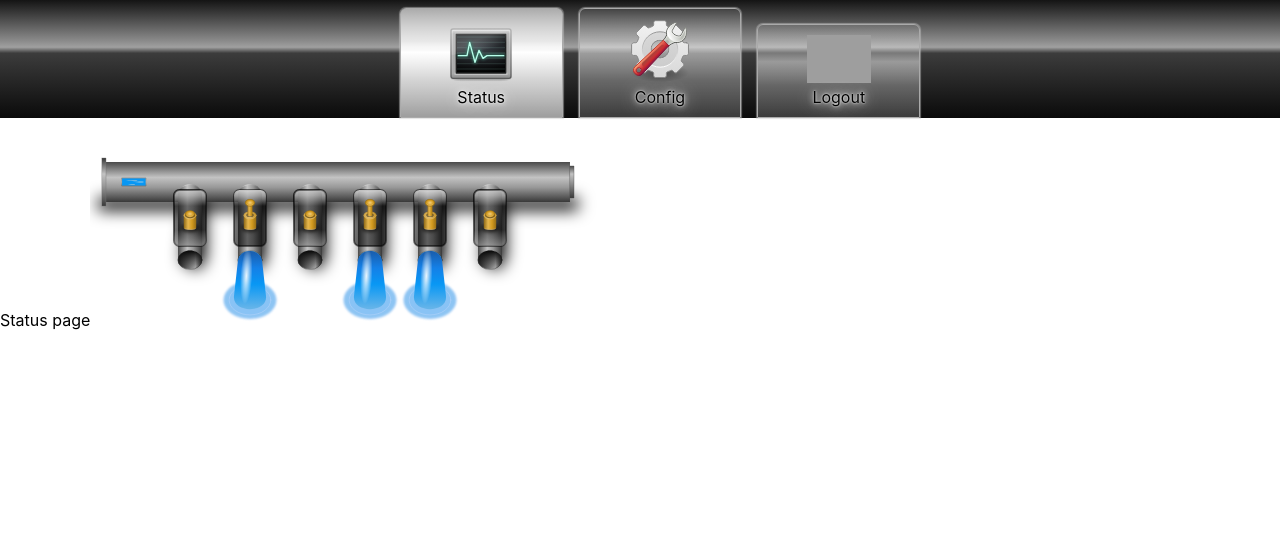
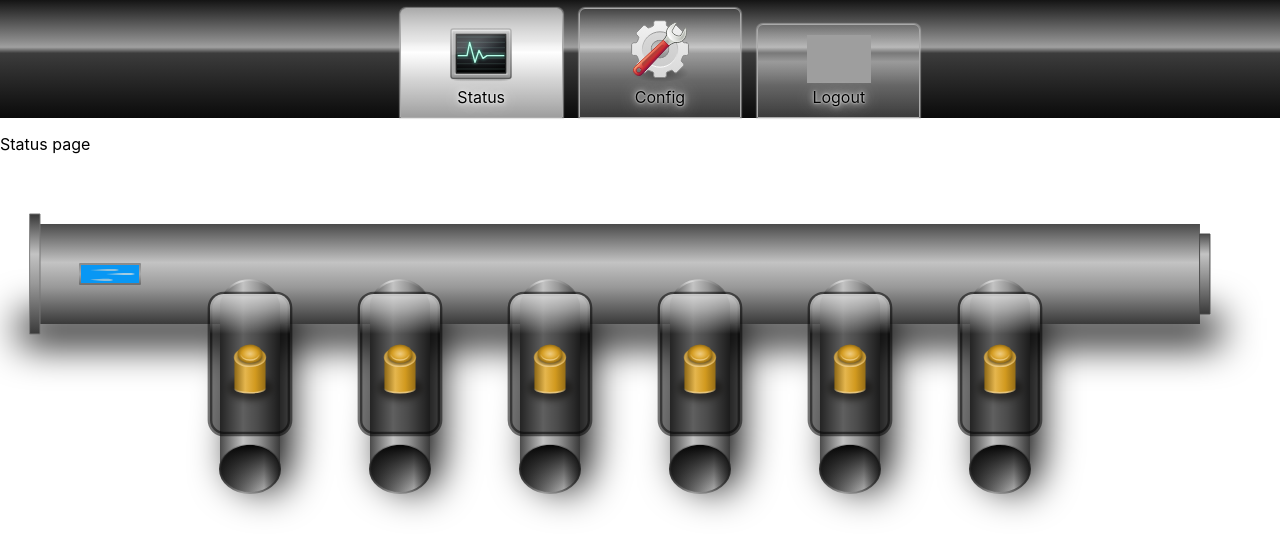
Before and after one commit to mmmaisel/empowerd, a React (Create React App) app in the folder gui/: page / in a window 1280 px wide. Both pictures are taken after a click on the button "Login". Shown: the top 554 px of the page. Built offline with nearby package versions, Linux system fonts and the light colour scheme; grey boxes are pictures that could not be loaded.

Commit message:
Make water switch widget clickable.

```diff
--- a/gui/src/Status.js
+++ b/gui/src/Status.js
@@ -3,13 +3,39 @@ import WaterSwitch from './WaterSwitch.js'
 
 class Status extends Component
 {
+    static channel_count = 6;
+
+    constructor(props)
+    {
+        super(props);
+        this.state =
+        {
+            valves: Array(Status.channel_count)
+        };
+    }
+
+    onValve = (channel) =>
+    {
+        // TODO: post state change
+        // TODO: then read state from server and update gui
+        let valves = this.state.valves;
+        if(valves[channel] == 1)
+            valves[channel] = 0;
+        else
+            valves[channel] = 1;
+
+        this.setState({ valves: valves });
+    }
+
     render()
     {
         // TODO: server time, manual trigger, next event
         return (
             <div>
                 Status page
-                <WaterSwitch count={6} states={[0, 1, 0, 1, 1, 0]}/>
+                <WaterSwitch count={Status.channel_count}
+                    states={this.state.valves}
+                    onClick={this.onValve} />
             </div>
         );
     }
--- a/gui/src/WaterSwitch.js
+++ b/gui/src/WaterSwitch.js
@@ -398,7 +398,7 @@ class WaterSwitch extends Component
             }
             else
             {
-                buttons[i] = this.button_pushed(i);
+                buttons[i] = this.button(i);
                 valves[i] = this.closed_valve(i);
             }
         }
@@ -415,7 +415,8 @@ class WaterSwitch extends Component
     {
         return(
             <g key={"valve" + pos} transform={"matrix(1.556 0 0 1.556 " +
-                    (-14.711 + WaterSwitch.xdist * pos) + " -34.509)"}>
+                    (-14.711 + WaterSwitch.xdist * pos) + " -34.509)"}
+                    onClick={this.onClick.bind(this, pos)} >
                 {/* shadow */}
                 <ellipse cx="26.458" cy="38.1" rx="1.4817" ry=".84667"
                     fill="#070501" filter="url(#filterValveShadow)"
@@ -459,7 +460,8 @@ class WaterSwitch extends Component
     {
         return(
             <g key={"valve" + pos} transform={"matrix(1.556 0 0 1.556 " +
-                    (-14.711 + WaterSwitch.xdist * pos) + " -34.509)"}>
+                    (-14.711 + WaterSwitch.xdist * pos) + " -34.509)"}
+                    onClick={this.onClick.bind(this, pos)} >
                 {/* shadow */}
                 <ellipse cx="26.458" cy="38.1" rx="1.4817" ry=".84667"
                     fill="#070501" filter="url(#filterValveShadow)"
@@ -496,7 +498,8 @@ class WaterSwitch extends Component
     {
         return(
             <g key={"button" + pos} transform={"translate(" +
-                    (WaterSwitch.xdist * pos) + " -13.758)"} >
+                    (WaterSwitch.xdist * pos) + " -13.758)"}
+                    onClick={this.onClick.bind(this, pos)} >
                 <rect x="22.225" y="28.575" width="8.4667" height="14.817"
                     rx="1.4552" fillOpacity=".5082" stroke="#000"
                     strokeLinecap="round" strokeLinejoin="round"
@@ -507,11 +510,14 @@ class WaterSwitch extends Component
         );
     }
 
+    // TODO: use it correctly
+    // TODO: add hover
     button_pushed(pos)
     {
         return(
             <g key={"button" + pos} transform={"translate(" +
-                    (WaterSwitch.xdist * pos) + " -13.758)"} >
+                    (WaterSwitch.xdist * pos) + " -13.758)"}
+                    onClick={this.onClick.bind(this, pos)} >
                 <rect x="22.225" y="28.575" width="8.4667" height="14.817"
                     rx="1.4552" fillOpacity=".5082" stroke="#000"
                     strokeLinecap="round" strokeLinejoin="round"
@@ -531,8 +537,7 @@ class WaterSwitch extends Component
     render()
     {
         return (
-            // TODO: width - count dependency
-            <svg width={512} height={192} version="1.1" viewBox="0 0 135.47 50.8" >
+            <svg viewBox="0 0 135.47, 50.8">
                 { this.defs() }
                 { this.shadow() }
                 { this.pipes() }
@@ -540,6 +545,11 @@ class WaterSwitch extends Component
             </svg>
         );
     }
+
+    onClick = (channel) =>
+    {
+        this.props.onClick(channel);
+    }
 }
 
 export default WaterSwitch;
```
